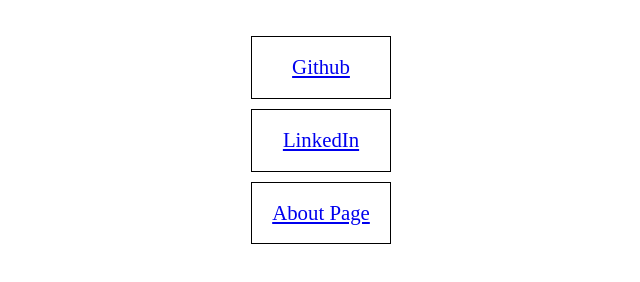
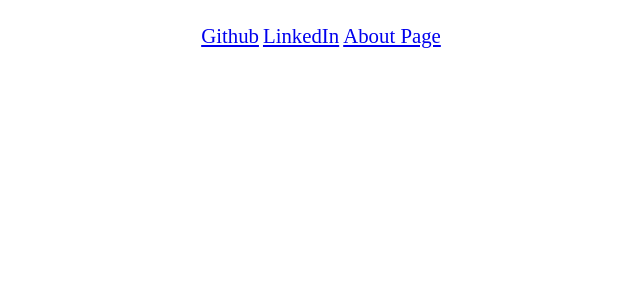
Before and after one commit to mattydevicce/mattydevicce.github.io, a plain HTML site: page index.html in a window 1280 px wide. Shown: the part 66-348 px from the top of the page, without its empty margins (319-959 px from the left). Drawn offline with Linux system fonts and the light colour scheme.

Commit message:
Fixed up html code

```diff
--- a/index.html
+++ b/index.html
@@ -2,17 +2,15 @@
 <html>
 <head>
   <title>Matt's Website</title>
-  <link rel="stylesheet" type="text/css" href="/reset.css" />
-  <link rel="stylesheet" type="text/css" href="/style.css" />
+  <link rel="stylesheet" type="text/css" href="/reset.css" >
+  <link rel="stylesheet" type="text/css" href="/style.css" >
 </head>
 <body>
 <div class="container">
   <h1>Matt Morrisey</h1>
-  <ul>
-    <a href="https://www.github.com/mattydevicce" /><li> Github</li></a>
-    <a href="https://www.linkedin.com/pub/matthew-morrisey/42/a90/3b5" /><li>LinkedIn</li></a>
-    <a href="/about.html" /><li>About Page</li></a>
-  </ul>
+  <a href="https://www.github.com/mattydevicce" > Github</a>
+  <a href="https://www.linkedin.com/pub/matthew-morrisey/42/a90/3b5" >LinkedIn</a>
+  <a href="/about.html" >About Page</a>
 </div>
 </body>
 </html>
```
